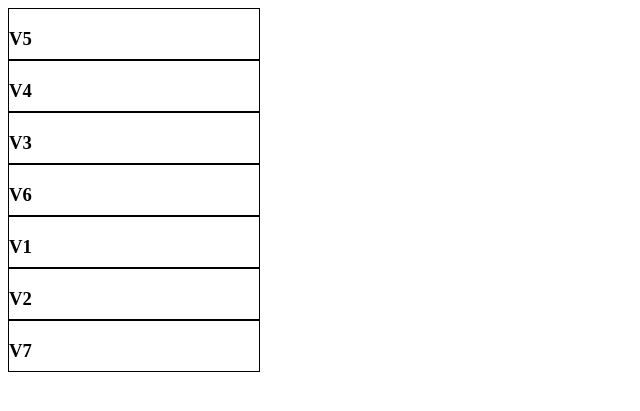
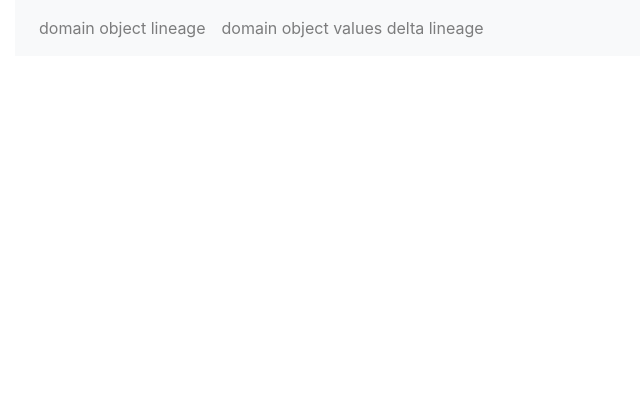
Before and after one commit to sumaniitm/data-lineage-change-explorer, a Flask app: page / in a window 1280 px wide. Shown: the top 411 px of the page, without its empty margins (0-640 px from the left). Run offline with Flask 2, Linux system fonts and the light colour scheme; some libraries are stand-ins or nearby versions.

Commit message:
stage 2 working version of app, getting there

```diff
--- a/app.py
+++ b/app.py
@@ -1,4 +1,4 @@
-from flask import Flask, render_template
+from flask import Flask, render_template, url_for, redirect
 import os
 from display import displayDataLineage
 
@@ -9,11 +9,20 @@ print(__name__)
 ddl = displayDataLineage()
 
 lineage = ddl.showAttributeLineage()
+deltaLineage = ddl.showDeltaLineage()
 
 @app.route('/')
 @app.route('/index')
 def index():
-    return render_template('index.html', lineage=lineage)
+    return render_template('index.html')
+
+@app.route('/attributeLineage')
+def attributeLineage():
+    return render_template('attributeLineage.html', lineage=lineage)
+
+@app.route('/attributeDeltaLineage')
+def attributeDeltaLineage():
+    return render_template('attributeDeltaLineage.html', lineage=deltaLineage)
 
 if __name__ == '__main__':
     #app.run(debug=True)
--- a/templates/index.html
+++ b/templates/index.html
@@ -1,7 +1,23 @@
-{% block main %}
-  {% for i in lineage %}
-    <div style="width:250px;height:50px;border:1px solid #000;">
-        <h3>{{ i }}</h3>
+<!doctype html>
+<html lang="en">
+  <head>
+    <!-- Required meta tags -->
+    <meta charset="utf-8">
+    <meta name="viewport" content="width=device-width, initial-scale=1, shrink-to-fit=no">
+
+    <!-- Bootstrap CSS -->
+    <link rel="stylesheet" href="https://stackpath.bootstrapcdn.com/bootstrap/4.5.0/css/bootstrap.min.css" integrity="sha384-9aIt2nRpC12Uk9gS9baDl411NQApFmC26EwAOH8WgZl5MYYxFfc+NcPb1dKGj7Sk" crossorigin="anonymous">
+
+    <title>Track Domain Object lineage</title>
+  </head>
+  <body>
+    <div class="container-fluid">
+      <nav class="navbar navbar-expand-lg navbar-light bg-light">
+        <ul class="navbar-nav">
+          <li class="nav-item"><a href="{{ url_for('attributeLineage') }}" class="nav-link">domain object lineage</a></li>
+          <li class="nav-item"><a href="{{ url_for('attributeDeltaLineage') }}" class="nav-link">domain object values delta lineage</a></li>
+        </ul>
+      </nav>
     </div>
-  {% endfor %}
-{% endblock %}
+  </body>
+</html>
```
Also changed, not shown: templates/attributeDeltaLineage.html (added, +11 -0 lines), templates/attributeLineage.html (added, +11 -0 lines).
